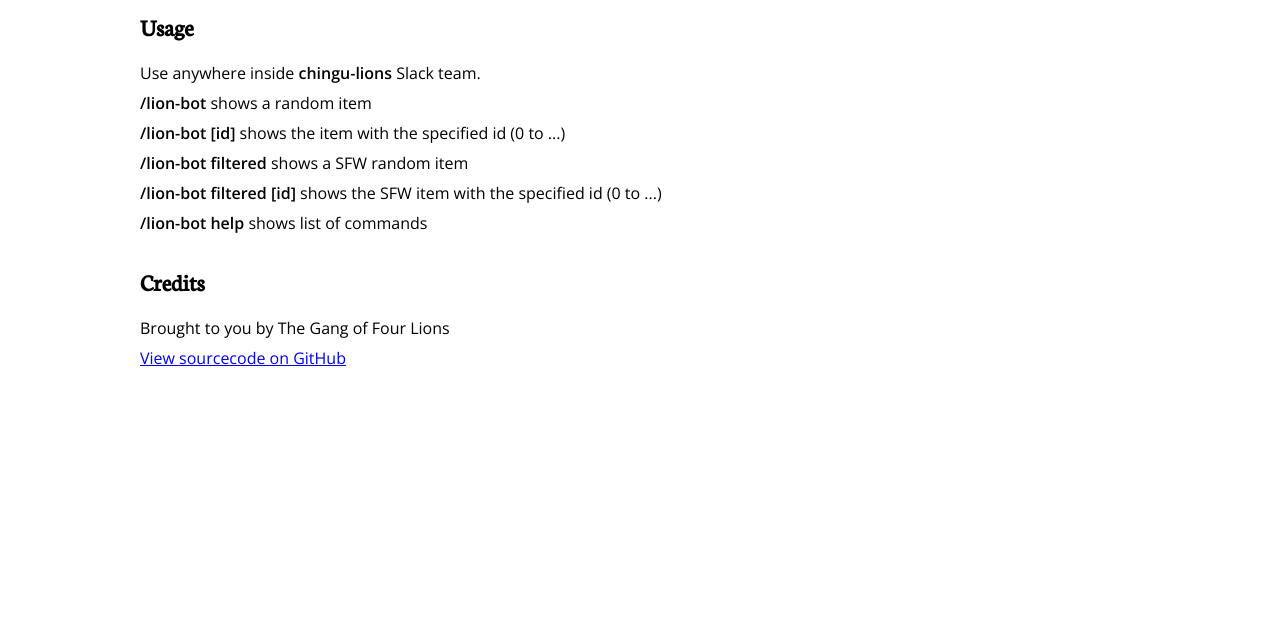
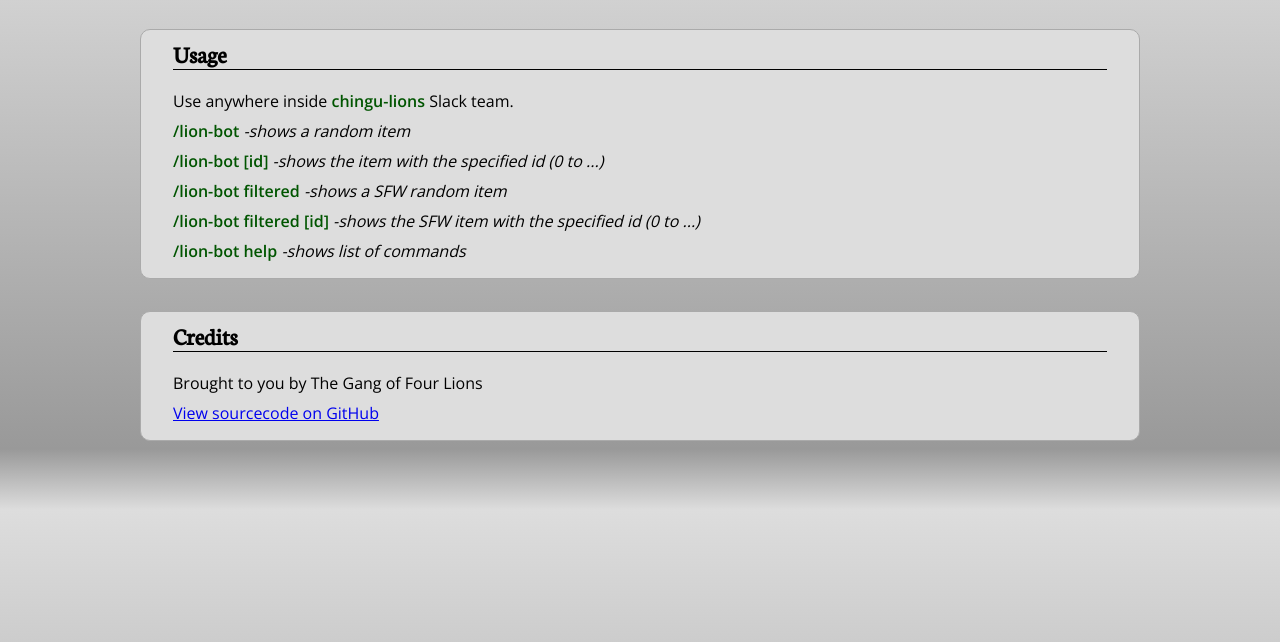
Before and after one commit to gang-of-four-lions/lion-bot, a website: page public/index.html in a window 1280 px wide. Shown: the part 158-800 px from the top of the page. Drawn offline with nearby package versions, Linux system fonts and the light colour scheme.

Commit message:
Updated index added css file

```diff
--- /dev/null
+++ b/public/index.css
@@ -0,0 +1,50 @@
+#root {
+  max-width: 1000px;
+  margin: 2em auto 0 auto;
+}
+
+#root > div {
+  margin-top: 2em;
+}
+
+#general, #help, #more {
+  border:1px solid #AAA;
+  border-radius: 10px;
+  padding: 0.5em 2em 0.5em 2em;
+  background-color: #DDD;
+}
+
+body {
+  font-family: 'Open Sans', sans-serif;
+  font-weight: 400;
+  background: linear-gradient(to top, #999 0%, #DDD 90%, #999 100%);
+}
+
+p {
+  margin-top: .5em;
+  margin-bottom: .5em;
+}
+
+strong {
+  font-weight: 600;
+}
+
+h1, h2, h3, h4, h5 {
+  font-family: 'Neuton', serif;
+  font-weight: 600;
+  margin-top: 0;
+}
+
+h2 {
+  border-bottom: 1px solid black;
+}
+
+strong {
+  color: #050;
+}
+
+.inline-block {
+  display: inline-block;
+  clear: none;
+  vertical-align: middle;
+}
--- a/public/index.html
+++ b/public/index.html
@@ -5,36 +5,7 @@
   <meta name="viewport" content="width=device-width, initial-scale=1">
 	<title>lion-bot</title>
 	<link href="https://fonts.googleapis.com/css?family=Neuton|Open+Sans:400,600" rel="stylesheet">
-  <style>
-    #root {
-      max-width: 1000px;
-      margin: 2em auto 0 auto;
-    }
-    #root > div {
-      margin-top: 2em;
-    }
-    body {
-      font-family: 'Open Sans', sans-serif;
-      font-weight: 400;
-    }
-    p {
-      margin-top: .5em;
-      margin-bottom: .5em;
-    }
-    strong {
-      font-weight: 600;
-    }
-    h1, h2, h3, h4, h5 {
-      font-family: 'Neuton', serif;
-      font-weight: 600;
-      margin-top: 0;
-    }
-    .inline-block {
-      display: inline-block;
-      clear: none;
-      vertical-align: middle;
-    }
-  </style>
+  <link rel="stylesheet" type="text/css" href="./index.css">
 
 </head>
 <body>
@@ -44,7 +15,7 @@
         <img src="./img/100px.png" alt="GoFL"/>
       </div>
       <div class="inline-block">
-        <h1>lion-bot</h1>
+        <h1>Lion-bot</h1>
         <p>Just another clone of GFDA Slack bot</p>
       </div>
     </div>
@@ -52,11 +23,11 @@
     <div id="help">
       <h2>Usage</h2>
       <p>Use anywhere inside <strong>chingu-lions</strong> Slack team.</p>
-      <p><strong>/lion-bot</strong> shows a random item</p>
-      <p><strong>/lion-bot [id]</strong> shows the item with the specified id (0 to ...)</p>
-      <p><strong>/lion-bot filtered</strong> shows a SFW random item</p>
-      <p><strong>/lion-bot filtered [id]</strong> shows the SFW item with the specified id (0 to ...)</p>
-      <p><strong>/lion-bot help</strong> shows list of commands</p>
+      <p><strong>/lion-bot</strong> <i>-shows a random item</i></p>
+      <p><strong>/lion-bot [id]</strong> <i>-shows the item with the specified id (0 to ...)</i></p>
+      <p><strong>/lion-bot filtered</strong> <i>-shows a SFW random item</i></p>
+      <p><strong>/lion-bot filtered [id]</strong> <i>-shows the SFW item with the specified id (0 to ...)</i></p>
+      <p><strong>/lion-bot help</strong> <i>-shows list of commands</i></p>
     </div>
 
     <div id="more">
```
